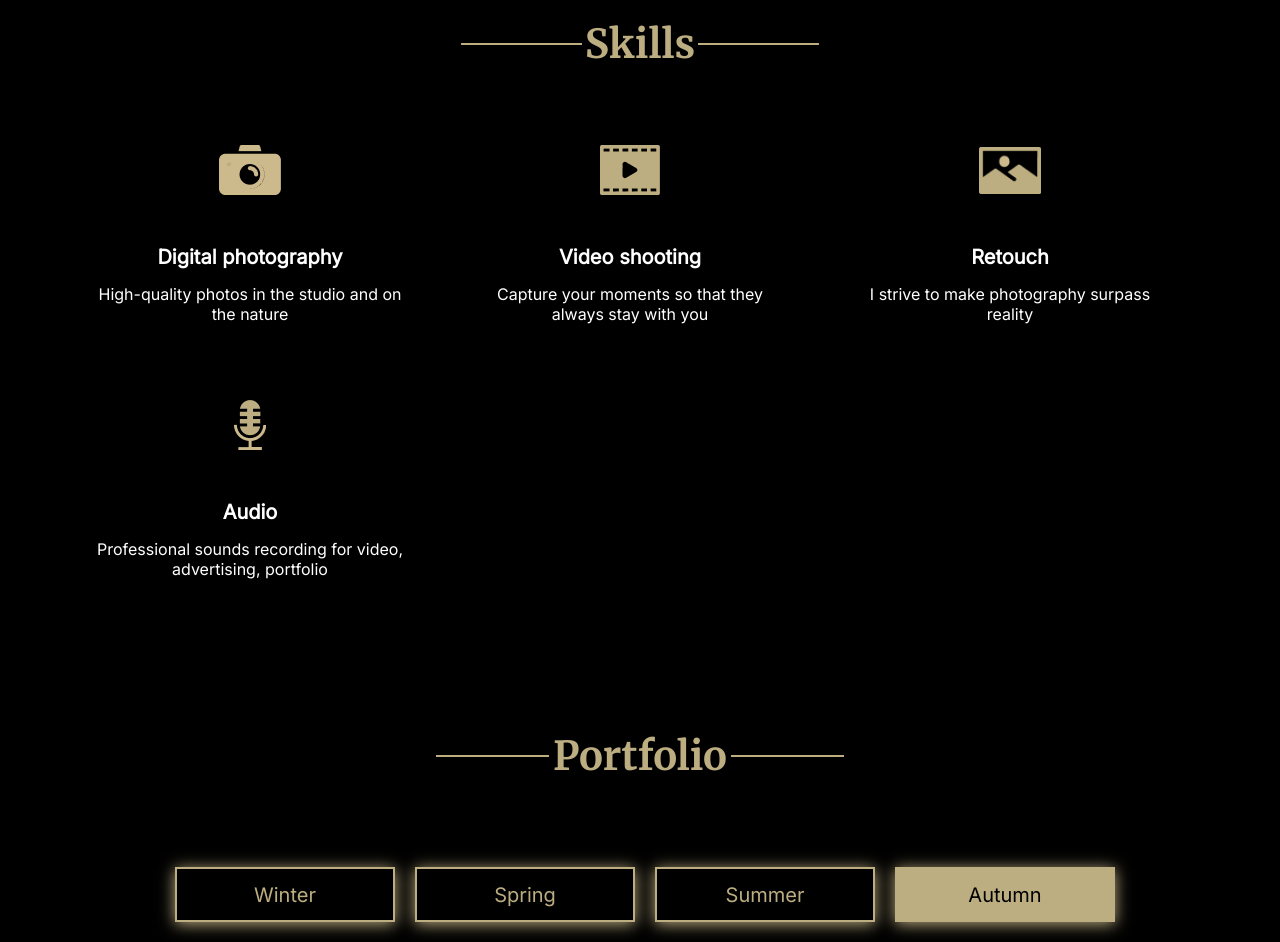
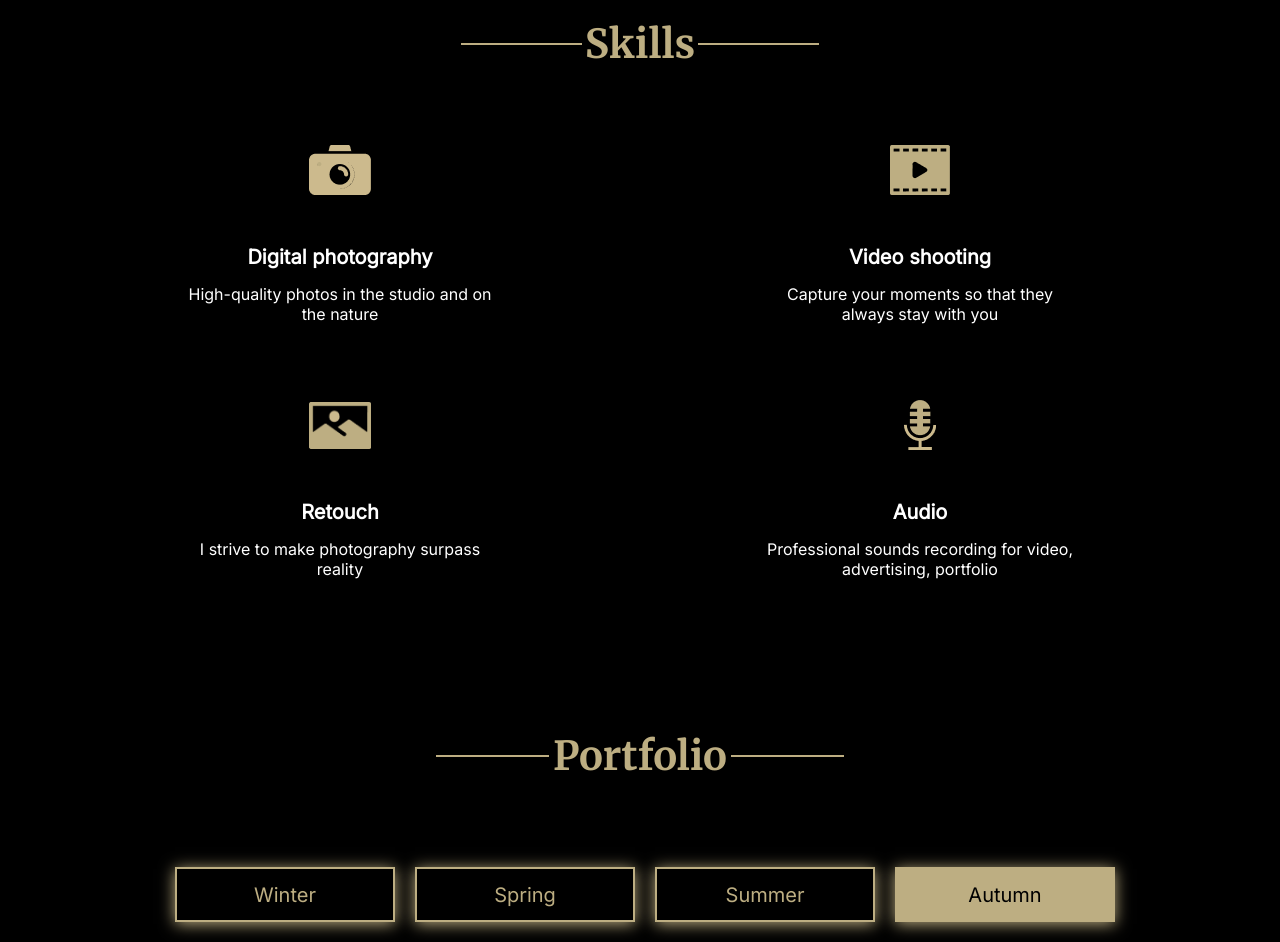
Before and after one commit to ViktorElenich/project-rss-portfolio, a plain HTML site: page index.html in a window 1280 px wide. Shown: the part 1007-1949 px from the top of the page. Drawn offline with Linux system fonts and the light colour scheme.

Commit message:
refactor: refactor styles

```diff
--- a/scss/main/_main.scss
+++ b/scss/main/_main.scss
@@ -117,6 +117,10 @@ $font-inter: 'Inter', serif;
     column-gap: 40px;
     grid-template-columns: repeat(auto-fill, minmax(320px, auto));
     margin-top: 60px;
+
+    @media (max-width: 1438px){
+        column-gap: 240px;
+    }
 
     @media (max-width: 768px){
         flex-wrap: wrap;
```
Also changed, not shown: scss/index.css, 1 other file.
